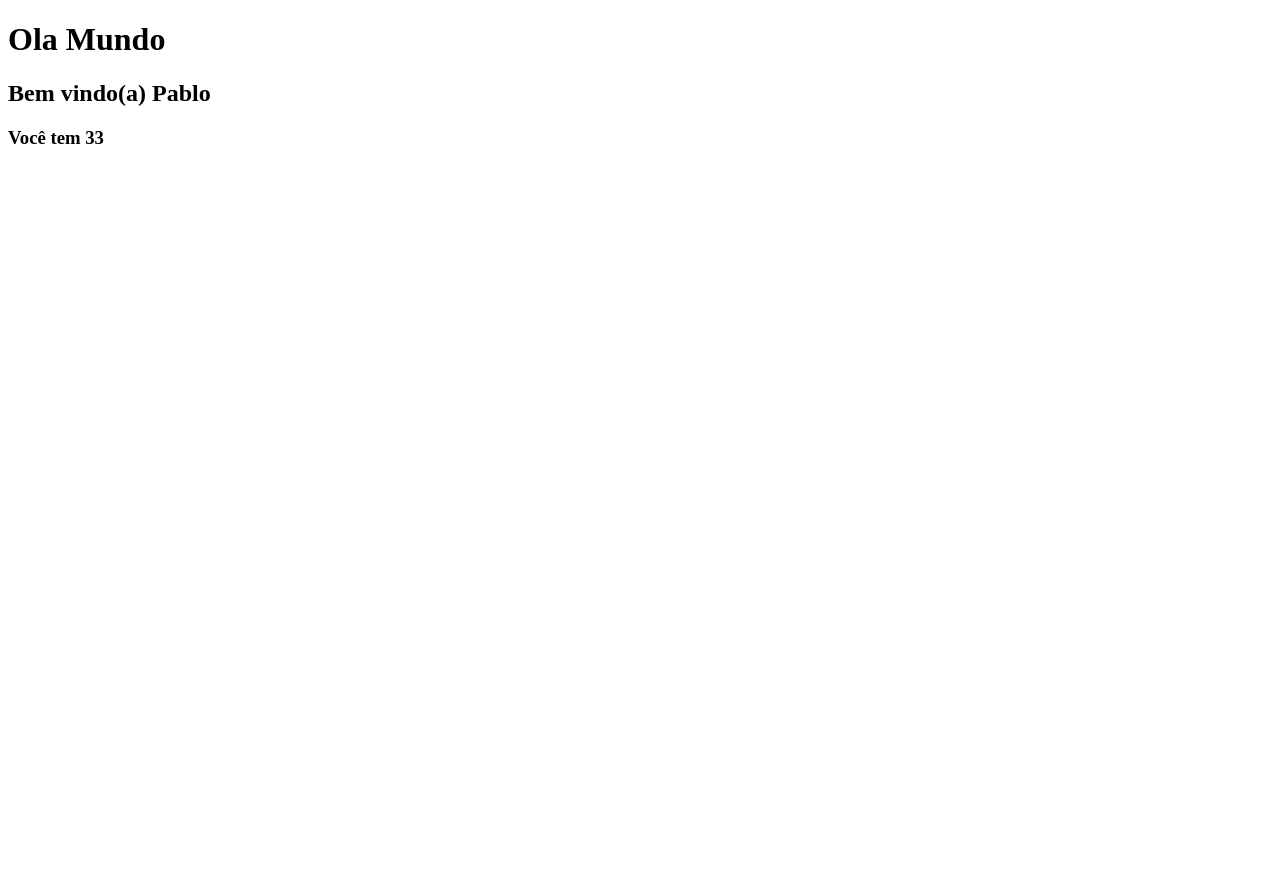
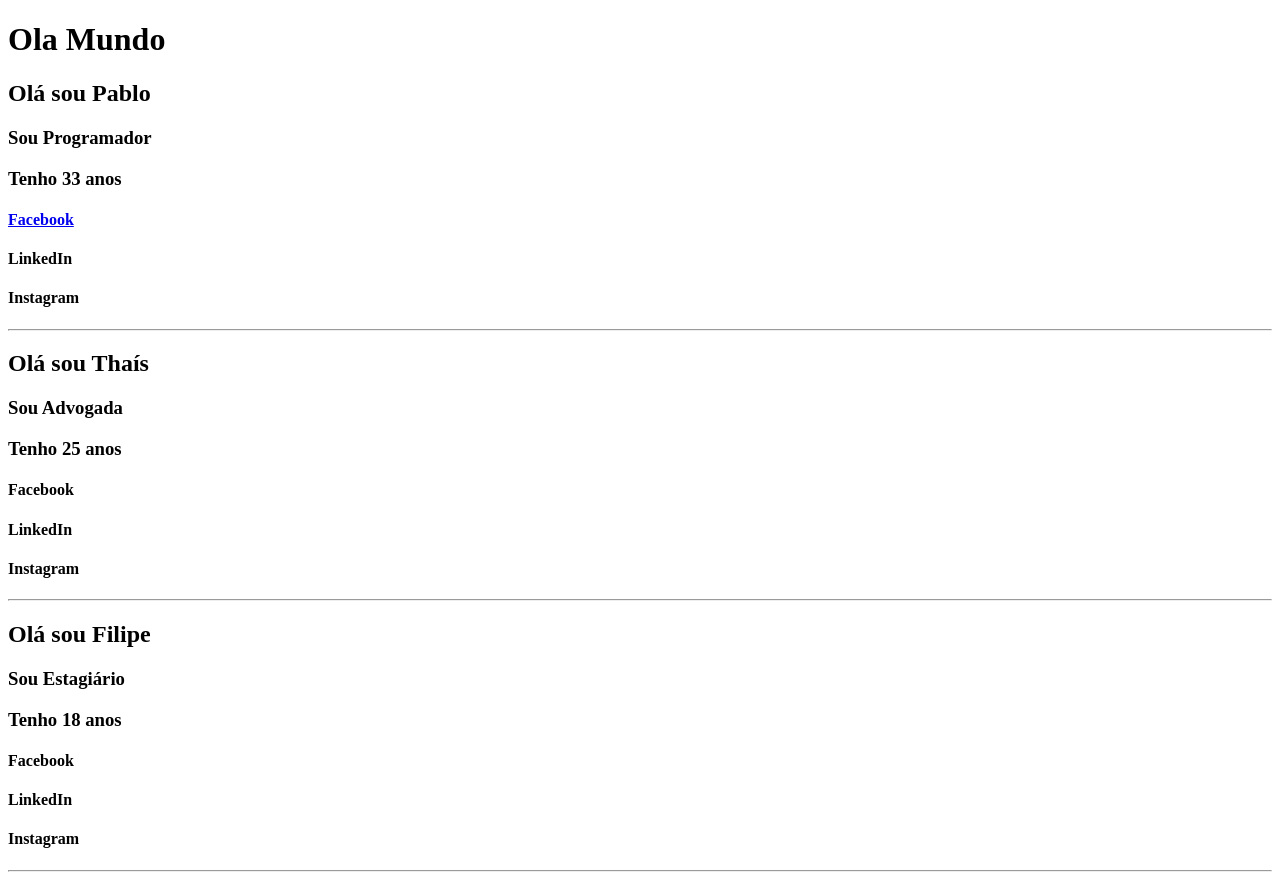
Before and after one commit to 888-coding/reactTest, a React (Create React App) app: page / in a window 1280 px wide. Before the commit the page ends 800 px from the top, so only its background shows below. Built offline with nearby package versions, Linux system fonts and the light colour scheme.

Commit message:
Alteracao App.js

```diff
--- a/src/App.js
+++ b/src/App.js
@@ -3,16 +3,38 @@ import React from "react";
 const Bemvindo = (props) => {
        return (
               <div>
-                     <h2> Bem vindo(a) {props.nome}</h2>
-                     <h3> Você tem {props.idade}</h3>
+                     <Sobre nome={props.nome} cargo={props.cargo} idade={props.idade}/>
+                     <Social fb={props.fb}/>
+                     <hr/>
               </div>
        )
+}
+const Sobre = (props) => {
+       return (
+              <div>
+                     <h2> Olá sou {props.nome} </h2>
+                     <h3> Sou {props.cargo}</h3>
+                     <h3>Tenho {props.idade} anos</h3>
+              </div>
+       );
+}
+
+const Social = (props) => {
+       return (
+              <div>
+                     <h4><a href={props.fb}>Facebook</a></h4>
+                     <h4>LinkedIn</h4>
+                     <h4>Instagram</h4>
+              </div>
+       );
 }
 function App(){
        return(
               <div>
                      <h1>Ola Mundo</h1>
-                     <Bemvindo nome="Pablo" idade="33"></Bemvindo>
+                     <Bemvindo nome="Pablo" cargo="Programador" idade="33" fb="http://www.facebook.com/sujeito"/>
+                     <Bemvindo nome="Thaís" cargo="Advogada" idade="25"/>
+                     <Bemvindo nome="Filipe" cargo="Estagiário" idade="18"/>
               </div>
 
        );
```
